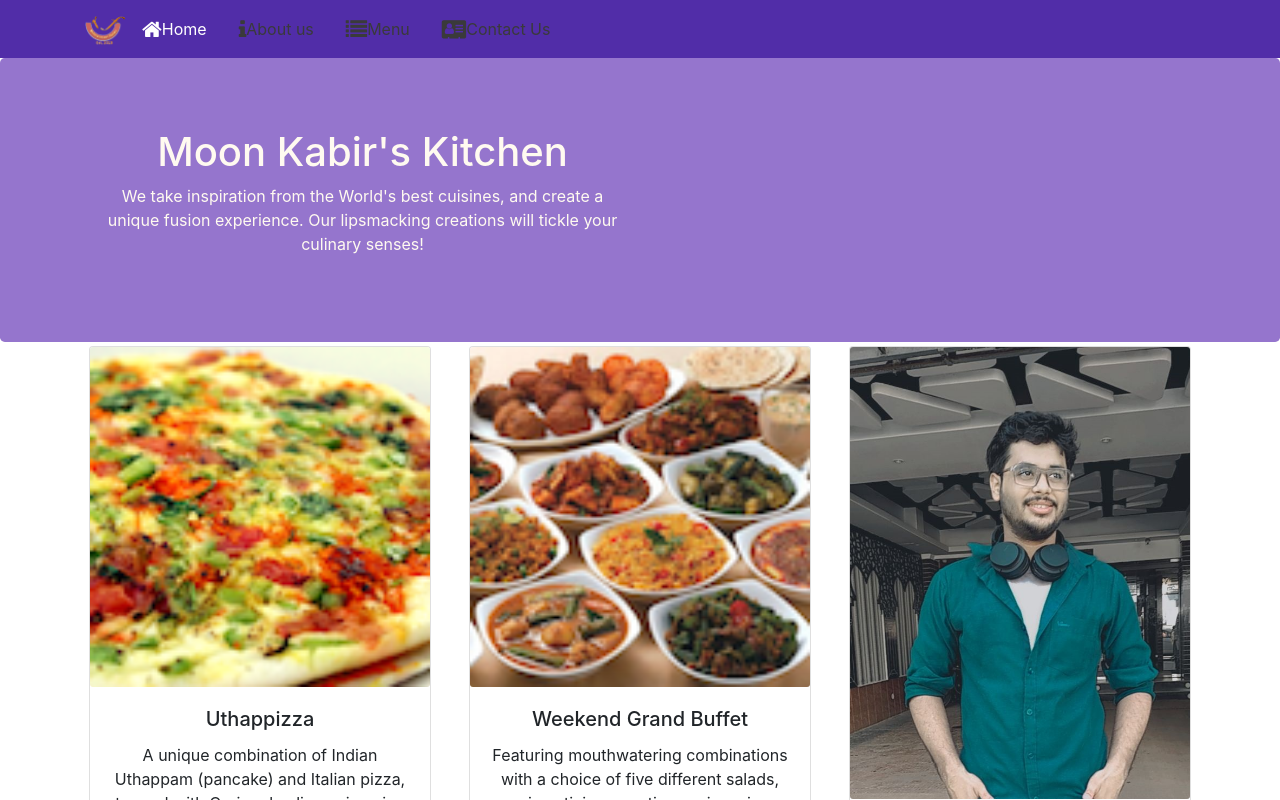
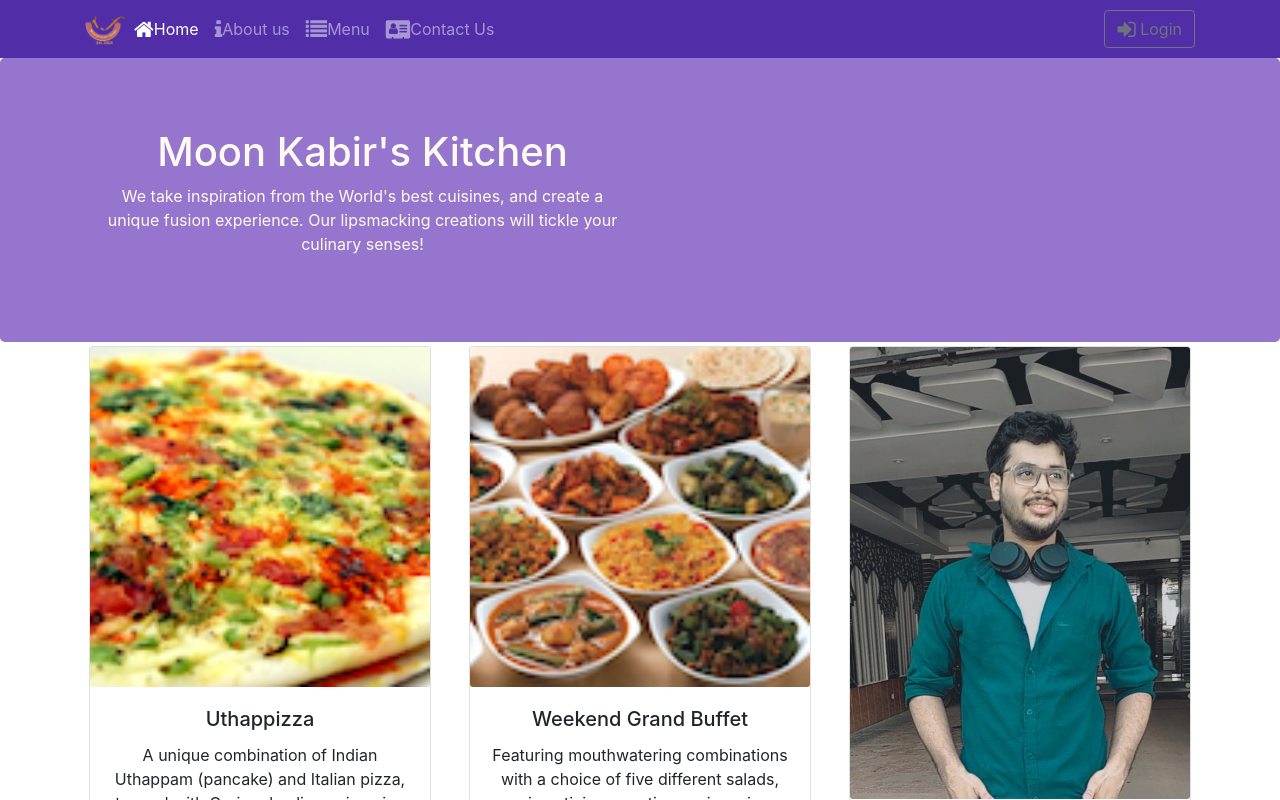
Before and after one commit to moonkabir/fedw-my-app, a React (Create React App) app: page /home in a window 1280 px wide. Shown: the top 800 px of the page. Built offline with nearby package versions, Linux system fonts and the light colour scheme.

Commit message:
weak 3 uncontrolled form add

```diff
--- a/src/components/HeaderComponent.js
+++ b/src/components/HeaderComponent.js
@@ -1,5 +1,5 @@
 import React, { Component } from 'react'
-import {Navbar, NavbarBrand, NavbarToggler, Collapse, NavItem, Jumbotron} from 'reactstrap'
+import { Navbar, NavbarBrand, Nav, NavbarToggler, Collapse, NavItem, Jumbotron, Button, Modal, ModalHeader, ModalBody, Form, FormGroup, Input, Label } from 'reactstrap';
 import { NavLink } from 'react-router-dom'
 
 class Header extends Component {
@@ -7,9 +7,12 @@
     constructor (props) {
         super(props);
         this.state = {
-            isNavOpen:false
+            isNavOpen:false,
+            isModalOpen: false
         }
         this.toggleNav = this.toggleNav.bind(this);
+        this.toggleModal = this.toggleModal.bind(this);
+        this.handleLogin = this.handleLogin.bind(this);
     }
 
     toggleNav(){
@@ -18,10 +21,24 @@
         })
     }
 
+    toggleModal(){
+        this.setState({
+            isModalOpen: !this.state.isModalOpen
+        });
+    }
+
+    handleLogin(event) {
+        this.toggleModal();
+        alert("Username: " + this.username.value + " Password: " + this.password.value
+            + " Remember: " + this.remember.checked);
+        event.preventDefault();
+
+    }
+
     render() {
         return (
             // <React.Fragment> <> aita error dile full dorm ta likha lagbe
-            <>
+            <React.Fragment>
                 <Navbar dark expand="md">
                     <div className="container">
                         <NavbarToggler onClick={this.toggleNav} />
@@ -29,7 +46,7 @@
                             <img src="assets/images/logo.png" height="30" width="41" alt="Moon Kabir's Kitchen"/>
                         </NavbarBrand>
                         <Collapse isOpen={this.state.isNavOpen} navbar>
-                            <nav navbar>
+                            <Nav navbar>
                                 <NavItem>
                                     <NavLink className ="nav-link" to="/home">
                                         <span className="fa fa-home fa-lg"></span>Home
@@ -50,7 +67,12 @@
                                         <span className="fa fa-address-card fa-lg"></span>Contact Us
                                     </NavLink>
                                 </NavItem>
-                            </nav>
+                            </Nav>
+                            <Nav className="ml-auto" navbar>
+                                <NavItem>
+                                    <Button outline onClick={this.toggleModal}><span className="fa fa-sign-in fa-lg"></span> Login</Button>
+                                </NavItem>
+                            </Nav>
                         </Collapse>
                     </div>
                 </Navbar>
@@ -64,7 +86,32 @@
                         </div>
                     </div>
                 </Jumbotron>
-            </>
+                <Modal isOpen={this.state.isModalOpen} toggle={this.toggleModal}>
+                    <ModalHeader toggle={this.toggleModal}>Login</ModalHeader>
+                    <ModalBody>
+                        <Form onSubmit={this.handleLogin}>
+                            <FormGroup>
+                                <Label htmlFor="username">Username</Label>
+                                <Input type="text" id="username" name="username"
+                                    innerRef={(input) => this.username = input} />
+                            </FormGroup>
+                            <FormGroup>
+                                <Label htmlFor="password">Password</Label>
+                                <Input type="password" id="password" name="password"
+                                    innerRef={(input) => this.password = input}  />
+                            </FormGroup>
+                            <FormGroup check>
+                                <Label check>
+                                    <Input type="checkbox" name="remember"
+                                    innerRef={(input) => this.remember = input}  />
+                                    Remember me
+                                </Label>
+                            </FormGroup>
+                            <Button type="submit" value="submit" color="primary">Login</Button>
+                        </Form>
+                    </ModalBody>
+                </Modal>
+            </React.Fragment>
         );
     }
 }
```
Also changed, not shown: 1 other file (tests, documents, lock files or other folders).
